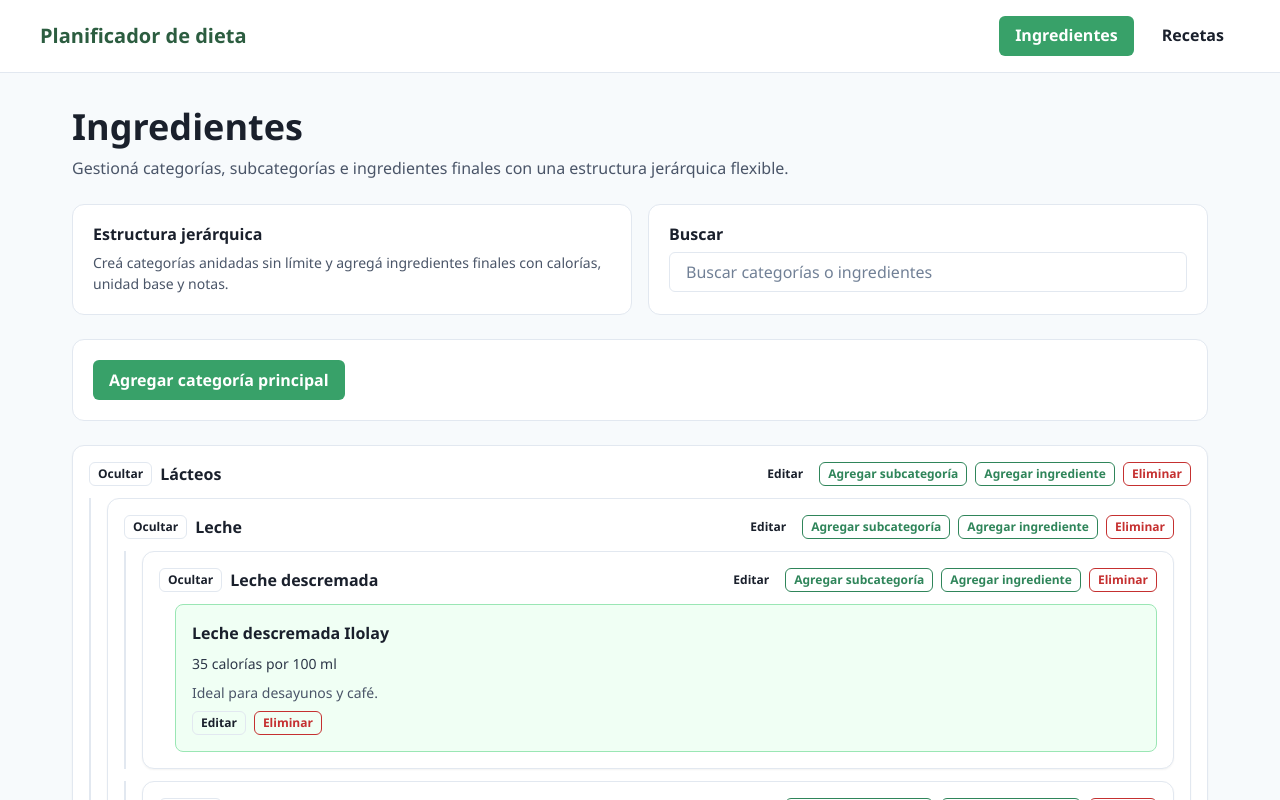
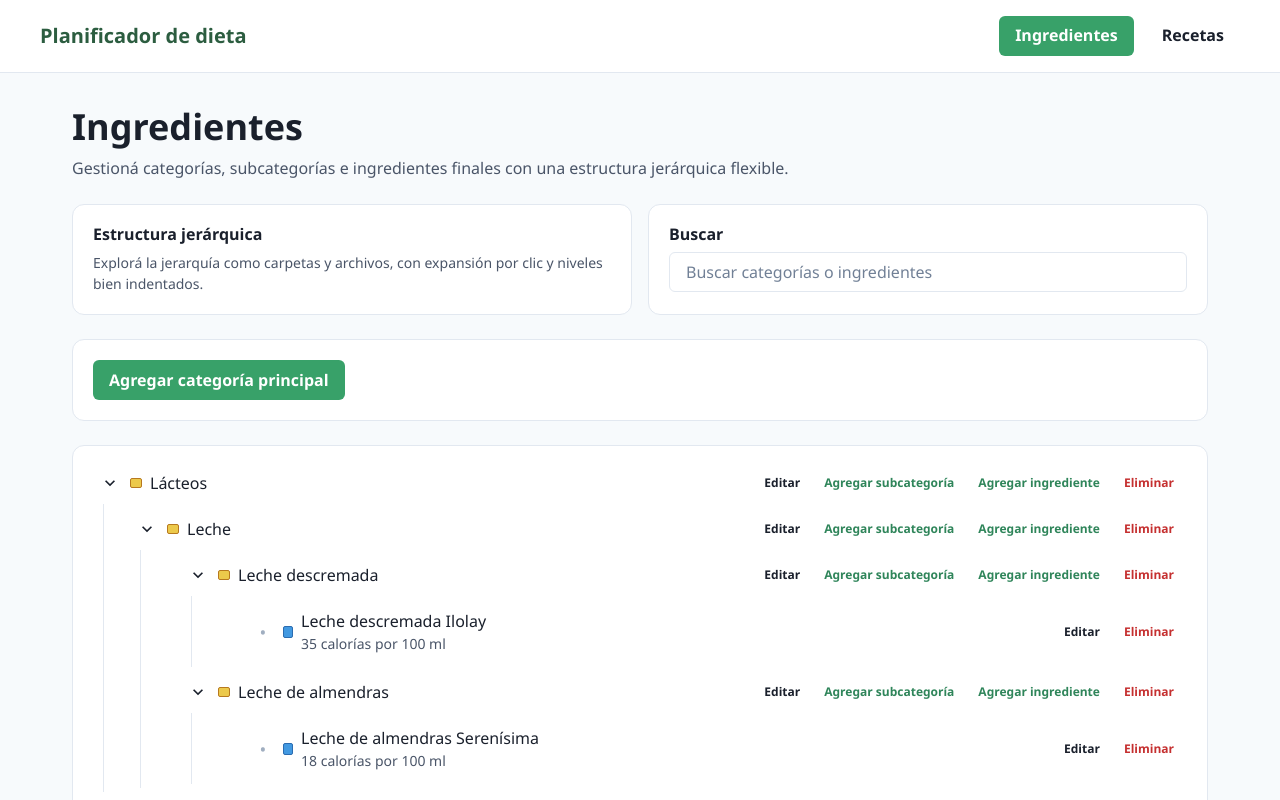
Before and after one commit to rociodiaz-sistemas/Dieta, a React (Vite) app: page /ingredientes in a window 1280 px wide. Shown: the top 800 px of the page. Built offline with nearby package versions, Linux system fonts and the light colour scheme.

Commit message:
Jerarquía cómo archivos

```diff
--- a/src/components/ingredients/IngredientNodeCard.tsx
+++ b/src/components/ingredients/IngredientNodeCard.tsx
@@ -1,6 +1,7 @@
 import {
   Box,
   Button,
+  Collapse,
   HStack,
   Input,
   Select,
@@ -9,17 +10,28 @@ import {
   Textarea,
   VStack,
 } from "@chakra-ui/react";
-import { useState } from "react";
+import { useEffect, useState } from "react";
 import { IngredientFormValues, IngredientNode } from "../../types/models";
 
 interface IngredientNodeCardProps {
   ingredient: IngredientNode;
   unitOptions: string[];
+  depth?: number;
+  isSelected?: boolean;
+  onSelect: () => void;
   onSave: (values: IngredientFormValues) => void;
   onDelete: () => void;
 }
 
-export const IngredientNodeCard = ({ ingredient, unitOptions, onSave, onDelete }: IngredientNodeCardProps) => {
+export const IngredientNodeCard = ({
+  ingredient,
+  unitOptions,
+  depth = 0,
+  isSelected = false,
+  onSelect,
+  onSave,
+  onDelete,
+}: IngredientNodeCardProps) => {
   const [isEditing, setIsEditing] = useState(false);
   const [values, setValues] = useState<IngredientFormValues>({
     nombre: ingredient.nombre,
@@ -29,18 +41,109 @@ export const IngredientNodeCard = ({ ingredient, unitOptions, onSave, onDelete }
     notas: ingredient.notas ?? "",
   });
 
+  useEffect(() => {
+    setValues({
+      nombre: ingredient.nombre,
+      calorias: ingredient.calorias,
+      unidadBase: ingredient.unidadBase,
+      cantidadBase: ingredient.cantidadBase,
+      notas: ingredient.notas ?? "",
+    });
+  }, [ingredient]);
+
   const handleSave = () => {
     onSave(values);
     setIsEditing(false);
   };
 
   return (
-    <Box borderWidth="1px" borderColor="green.200" bg="green.50" rounded="lg" p={4}>
-      {isEditing ? (
+    <Box>
+      <Box pl={`${depth * 14}px`}>
+        <HStack
+          spacing={2}
+          px={2}
+          py={2}
+          rounded="md"
+          borderWidth="1px"
+          borderColor={isSelected ? "green.200" : "transparent"}
+          bg={isSelected ? "green.50" : "transparent"}
+          cursor="pointer"
+          transition="all 0.2s ease"
+          _hover={{
+            bg: isSelected ? "green.50" : "gray.50",
+            borderColor: isSelected ? "green.200" : "gray.200",
+          }}
+          onClick={onSelect}
+        >
+          <Box w={6} display="flex" justifyContent="center" color="gray.400">
+            <Text fontSize="lg" lineHeight="1">
+              •
+            </Text>
+          </Box>
+
+          <Box
+            w="10px"
+            h="12px"
+            rounded="sm"
+            bg="blue.400"
+            borderWidth="1px"
+            borderColor="blue.600"
+            flexShrink={0}
+          />
+
+          <Box flex="1" minW={0}>
+            <Text
+              fontWeight={isSelected ? "semibold" : "medium"}
+              color="gray.800"
+              noOfLines={1}
+            >
+              {ingredient.nombre}
+            </Text>
+            <Text fontSize="sm" color="gray.600" noOfLines={1}>
+              {ingredient.calorias} calorías por {ingredient.cantidadBase}{" "}
+              {ingredient.unidadBase}
+            </Text>
+          </Box>
+
+          <HStack spacing={2} onClick={(event) => event.stopPropagation()}>
+            <Button
+              size="xs"
+              variant="ghost"
+              onClick={() => setIsEditing((current) => !current)}
+            >
+              {isEditing ? "Cerrar" : "Editar"}
+            </Button>
+            <Button
+              size="xs"
+              variant="ghost"
+              colorScheme="red"
+              onClick={onDelete}
+            >
+              Eliminar
+            </Button>
+          </HStack>
+        </HStack>
+      </Box>
+
+      <Collapse in={isEditing} animateOpacity>
+        <Box
+          ml={`${depth * 24 + 32}px`}
+          mt={2}
+          borderWidth="1px"
+          borderColor="blue.100"
+          bg="blue.50"
+          rounded="lg"
+          p={4}
+        >
           <VStack spacing={3} align="stretch">
             <Input
               value={values.nombre}
-            onChange={(event) => setValues((current) => ({ ...current, nombre: event.target.value }))}
+              onChange={(event) =>
+                setValues((current) => ({
+                  ...current,
+                  nombre: event.target.value,
+                }))
+              }
               bg="white"
             />
             <SimpleGrid columns={{ base: 1, md: 3 }} spacing={3}>
@@ -51,14 +154,22 @@ export const IngredientNodeCard = ({ ingredient, unitOptions, onSave, onDelete }
                 onChange={(event) =>
                   setValues((current) => ({
                     ...current,
-                  calorias: event.target.value === "" ? "" : Number(event.target.value),
+                    calorias:
+                      event.target.value === ""
+                        ? ""
+                        : Number(event.target.value),
                   }))
                 }
                 bg="white"
               />
               <Select
                 value={values.unidadBase}
-              onChange={(event) => setValues((current) => ({ ...current, unidadBase: event.target.value }))}
+                onChange={(event) =>
+                  setValues((current) => ({
+                    ...current,
+                    unidadBase: event.target.value,
+                  }))
+                }
                 bg="white"
               >
                 {unitOptions.map((unit) => (
@@ -74,7 +185,10 @@ export const IngredientNodeCard = ({ ingredient, unitOptions, onSave, onDelete }
                 onChange={(event) =>
                   setValues((current) => ({
                     ...current,
-                  cantidadBase: event.target.value === "" ? "" : Number(event.target.value),
+                    cantidadBase:
+                      event.target.value === ""
+                        ? ""
+                        : Number(event.target.value),
                   }))
                 }
                 bg="white"
@@ -82,37 +196,29 @@ export const IngredientNodeCard = ({ ingredient, unitOptions, onSave, onDelete }
             </SimpleGrid>
             <Textarea
               value={values.notas}
-            onChange={(event) => setValues((current) => ({ ...current, notas: event.target.value }))}
+              onChange={(event) =>
+                setValues((current) => ({
+                  ...current,
+                  notas: event.target.value,
+                }))
+              }
               bg="white"
             />
             <HStack>
               <Button size="sm" colorScheme="green" onClick={handleSave}>
                 Guardar
               </Button>
-            <Button size="sm" variant="outline" onClick={() => setIsEditing(false)}>
+              <Button
+                size="sm"
+                variant="outline"
+                onClick={() => setIsEditing(false)}
+              >
                 Cancelar
               </Button>
             </HStack>
           </VStack>
-      ) : (
-        <VStack spacing={2} align="stretch">
-          <Text fontWeight="semibold">{ingredient.nombre}</Text>
-          <Text fontSize="sm" color="gray.700">
-            {ingredient.calorias} calorías por {ingredient.cantidadBase} {ingredient.unidadBase}
-          </Text>
-          <Text fontSize="sm" color="gray.600">
-            {ingredient.notas || "Sin notas"}
-          </Text>
-          <HStack>
-            <Button size="xs" variant="outline" onClick={() => setIsEditing(true)}>
-              Editar
-            </Button>
-            <Button size="xs" colorScheme="red" variant="outline" onClick={onDelete}>
-              Eliminar
-            </Button>
-          </HStack>
-        </VStack>
-      )}
+        </Box>
+      </Collapse>
     </Box>
   );
 };
--- a/src/components/ingredients/IngredientTree.tsx
+++ b/src/components/ingredients/IngredientTree.tsx
@@ -31,6 +31,7 @@ export const IngredientTree = () => {
   const { categories, ingredients, addCategory } = useAppContext();
   const [showRootForm, setShowRootForm] = useState(false);
   const [search, setSearch] = useState("");
+  const [selectedItem, setSelectedItem] = useState<{ id: string; tipo: "categoria" | "ingrediente" } | null>(null);
 
   const rootCategories = categories.filter((category) => category.parentId === null);
   const lowered = search.trim().toLowerCase();
@@ -51,7 +52,7 @@ export const IngredientTree = () => {
             Estructura jerárquica
           </Heading>
           <Text color="gray.600" fontSize="sm">
-            Creá categorías anidadas sin límite y agregá ingredientes finales con calorías, unidad base y notas.
+            Explorá la jerarquía como carpetas y archivos, con expansión por clic y niveles bien indentados.
           </Text>
         </Box>
         <Box bg="white" p={5} rounded="xl" borderWidth="1px">
@@ -85,15 +86,24 @@ export const IngredientTree = () => {
         ) : null}
       </Box>
 
-      <VStack align="stretch" spacing={4}>
+      <Box bg="white" borderWidth="1px" rounded="xl" p={4}>
+        <VStack align="stretch" spacing={1}>
           {filteredCategories.length === 0 ? (
-          <Box bg="white" borderWidth="1px" rounded="xl" p={6}>
+            <Box rounded="lg" px={4} py={6}>
               <Text color="gray.500">No se encontraron categorías para la búsqueda actual.</Text>
             </Box>
           ) : (
-          filteredCategories.map((category) => <TreeNode key={category.id} category={category} />)
+            filteredCategories.map((category) => (
+              <TreeNode
+                key={category.id}
+                category={category}
+                selectedItem={selectedItem}
+                onSelect={setSelectedItem}
+              />
+            ))
           )}
         </VStack>
+      </Box>
     </VStack>
   );
 };
--- a/src/components/ingredients/TreeNode.tsx
+++ b/src/components/ingredients/TreeNode.tsx
@@ -1,5 +1,16 @@
-import { Box, Button, Heading, HStack, Input, Text, VStack } from "@chakra-ui/react";
-import { useState } from "react";
+import {
+  Box,
+  Button,
+  Collapse,
+  HStack,
+  Icon,
+  IconButton,
+  Input,
+  Text,
+  VStack,
+} from "@chakra-ui/react";
+import { ChevronDownIcon, ChevronRightIcon } from "@chakra-ui/icons";
+import { useMemo, useState } from "react";
 import { useAppContext } from "../../context/AppContext";
 import { CategoryNode } from "../../types/models";
 import { getChildCategories, getChildIngredients } from "../../utils/tree";
@@ -10,9 +21,18 @@ import { IngredientNodeCard } from "./IngredientNodeCard";
 interface TreeNodeProps {
   category: CategoryNode;
   depth?: number;
+  selectedItem: { id: string; tipo: "categoria" | "ingrediente" } | null;
+  onSelect: (
+    item: { id: string; tipo: "categoria" | "ingrediente" } | null,
+  ) => void;
 }
 
-export const TreeNode = ({ category, depth = 0 }: TreeNodeProps) => {
+export const TreeNode = ({
+  category,
+  depth = 0,
+  selectedItem,
+  onSelect,
+}: TreeNodeProps) => {
   const {
     categories,
     ingredients,
@@ -32,18 +52,77 @@ export const TreeNode = ({ category, depth = 0 }: TreeNodeProps) => {
 
   const childCategories = getChildCategories(categories, category.id);
   const childIngredients = getChildIngredients(ingredients, category.id);
+  const hasChildren = childCategories.length > 0 || childIngredients.length > 0;
+  const isSelected =
+    selectedItem?.tipo === "categoria" && selectedItem.id === category.id;
+  const indentation = useMemo(() => depth * 14, [depth]);
+
+  const rowStyles = {
+    bg: isSelected ? "green.50" : "transparent",
+    borderColor: isSelected ? "green.200" : "transparent",
+    _hover: {
+      bg: isSelected ? "green.50" : "gray.50",
+      borderColor: isSelected ? "green.200" : "gray.200",
+    },
+  };
 
   return (
-    <Box pl={depth === 0 ? 0 : 4} borderLeftWidth={depth === 0 ? 0 : "2px"} borderColor="gray.200">
-      <Box bg="white" borderWidth="1px" rounded="xl" p={4} shadow="sm">
-        <VStack align="stretch" spacing={3}>
-          <HStack justify="space-between" align={{ base: "stretch", md: "center" }} flexWrap="wrap">
-            <HStack align="center" flexWrap="wrap">
-              <Button size="xs" variant="outline" onClick={() => setIsExpanded((current) => !current)}>
-                {isExpanded ? "Ocultar" : "Expandir"}
-              </Button>
+    <Box>
+      <Box pl={`${indentation}px`}>
+        <HStack
+          spacing={2}
+          w="full"
+          px={2}
+          py={2}
+          rounded="md"
+          borderWidth="1px"
+          cursor="pointer"
+          transition="all 0.2s ease"
+          align="center"
+          {...rowStyles}
+          onClick={() => {
+            onSelect({ id: category.id, tipo: "categoria" });
+            if (hasChildren) {
+              setIsExpanded((current) => !current);
+            }
+          }}
+        >
+          <IconButton
+            aria-label={
+              isExpanded ? "Contraer categoría" : "Expandir categoría"
+            }
+            icon={
+              hasChildren ? (
+                <Icon
+                  as={isExpanded ? ChevronDownIcon : ChevronRightIcon}
+                  boxSize={5}
+                />
+              ) : (
+                <Box w={5} />
+              )
+            }
+            size="xs"
+            variant="ghost"
+            onClick={(event) => {
+              event.stopPropagation();
+              if (hasChildren) {
+                setIsExpanded((current) => !current);
+              }
+            }}
+          />
+
+          <Box
+            w="12px"
+            h="10px"
+            rounded="sm"
+            bg={hasChildren ? "yellow.400" : "yellow.300"}
+            borderWidth="1px"
+            borderColor="yellow.600"
+            flexShrink={0}
+          />
+
           {isEditingName ? (
-                <HStack>
+            <HStack flex="1" onClick={(event) => event.stopPropagation()}>
               <Input
                 size="sm"
                 value={draftName}
@@ -65,19 +144,28 @@ export const TreeNode = ({ category, depth = 0 }: TreeNodeProps) => {
               </Button>
             </HStack>
           ) : (
-                <Heading size="sm">{category.nombre}</Heading>
+            <Text
+              flex="1"
+              fontWeight={isSelected ? "semibold" : "medium"}
+              color="gray.800"
+            >
+              {category.nombre}
+            </Text>
           )}
-            </HStack>
 
-            <HStack flexWrap="wrap">
+          <HStack spacing={2} onClick={(event) => event.stopPropagation()}>
             {!isEditingName ? (
-                <Button size="xs" variant="ghost" onClick={() => setIsEditingName(true)}>
+              <Button
+                size="xs"
+                variant="ghost"
+                onClick={() => setIsEditingName(true)}
+              >
                 Editar
               </Button>
             ) : null}
             <Button
               size="xs"
-                variant="outline"
+              variant="ghost"
               colorScheme="green"
               onClick={() => setShowCategoryForm((current) => !current)}
             >
@@ -85,68 +173,107 @@ export const TreeNode = ({ category, depth = 0 }: TreeNodeProps) => {
             </Button>
             <Button
               size="xs"
-                variant="outline"
+              variant="ghost"
               colorScheme="green"
               onClick={() => setShowIngredientForm((current) => !current)}
             >
               Agregar ingrediente
             </Button>
-              <Button size="xs" variant="outline" colorScheme="red" onClick={() => deleteCategory(category.id)}>
+            <Button
+              size="xs"
+              variant="ghost"
+              colorScheme="red"
+              onClick={() => deleteCategory(category.id)}
+            >
               Eliminar
             </Button>
           </HStack>
         </HStack>
+      </Box>
 
-          {showCategoryForm ? (
+      <Collapse in={showCategoryForm} animateOpacity>
+        <Box ml={`${indentation + 52}px`} mt={2} mb={2}>
           <CategoryForm
             placeholder="Nombre de la subcategoría"
             buttonLabel="Guardar subcategoría"
             onSubmit={(name) => {
               addCategory(category.id, name);
               setShowCategoryForm(false);
+              setIsExpanded(true);
             }}
           />
-          ) : null}
+        </Box>
+      </Collapse>
 
-          {showIngredientForm ? (
-            <Box borderWidth="1px" borderColor="gray.200" rounded="lg" p={4} bg="gray.50">
+      <Collapse in={showIngredientForm} animateOpacity>
+        <Box
+          ml={`${indentation + 52}px`}
+          mt={2}
+          mb={2}
+          borderWidth="1px"
+          borderColor="gray.200"
+          rounded="lg"
+          p={4}
+          bg="gray.50"
+        >
           <IngredientForm
             unitOptions={unitOptions}
             submitLabel="Guardar ingrediente"
             onSubmit={(values) => {
               addIngredient(category.id, values);
               setShowIngredientForm(false);
+              setIsExpanded(true);
             }}
           />
         </Box>
-          ) : null}
+      </Collapse>
 
-          {isExpanded ? (
-            <VStack align="stretch" spacing={3}>
-              {childCategories.length === 0 && childIngredients.length === 0 ? (
-                <Text fontSize="sm" color="gray.500">
-                  No hay subcategorías ni ingredientes en este nivel.
-                </Text>
-              ) : null}
-
+      <Collapse in={isExpanded} animateOpacity>
+        <Box
+          ml={`${indentation + 14}px`}
+          pl={2}
+          borderLeftWidth={depth >= 0 ? "1px" : "0"}
+          borderColor="gray.200"
+        >
+          <VStack align="stretch" spacing={1} py={1}>
+            {hasChildren ? (
+              <>
                 {childCategories.map((childCategory) => (
-                <TreeNode key={childCategory.id} category={childCategory} depth={depth + 1} />
+                  <TreeNode
+                    key={childCategory.id}
+                    category={childCategory}
+                    depth={depth + 1}
+                    selectedItem={selectedItem}
+                    onSelect={onSelect}
+                  />
                 ))}
 
                 {childIngredients.map((ingredient) => (
-                <Box key={ingredient.id} pl={4}>
                   <IngredientNodeCard
+                    key={ingredient.id}
                     ingredient={ingredient}
                     unitOptions={unitOptions}
+                    depth={depth + 1}
+                    isSelected={
+                      selectedItem?.tipo === "ingrediente" &&
+                      selectedItem.id === ingredient.id
+                    }
+                    onSelect={() =>
+                      onSelect({ id: ingredient.id, tipo: "ingrediente" })
+                    }
                     onSave={(values) => updateIngredient(ingredient.id, values)}
                     onDelete={() => deleteIngredient(ingredient.id)}
                   />
-                </Box>
                 ))}
-            </VStack>
-          ) : null}
+              </>
+            ) : (
+              <Text fontSize="sm" color="gray.500" px={2} py={2}>
+                Carpeta vacía.
+              </Text>
+            )}
           </VStack>
         </Box>
+      </Collapse>
     </Box>
   );
 };
```
Also changed, not shown: 3 other files (tests, documents, lock files or other folders). Lines whose indentation alone changed are shown as unchanged.
